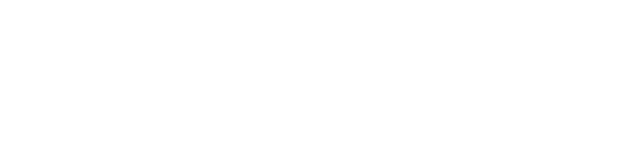
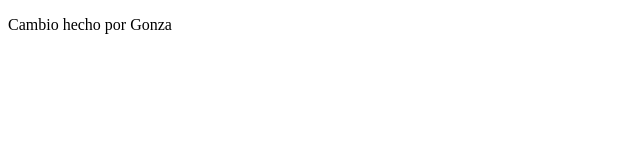
Before and after one commit to GonzaEscobar08/Grupo2, a plain HTML site: page index.html in a window 1280 px wide. Shown: the whole page, without its empty margins (0-640 px from the left). Drawn offline with Linux system fonts and the light colour scheme.

Commit message:
Creacion branch gonza

```diff
--- a/index.html
+++ b/index.html
@@ -8,5 +8,8 @@
 </head>
 <body>
 
+
+
+    <p>Cambio hecho por Gonza</p>
 </body>
 </html>
```
